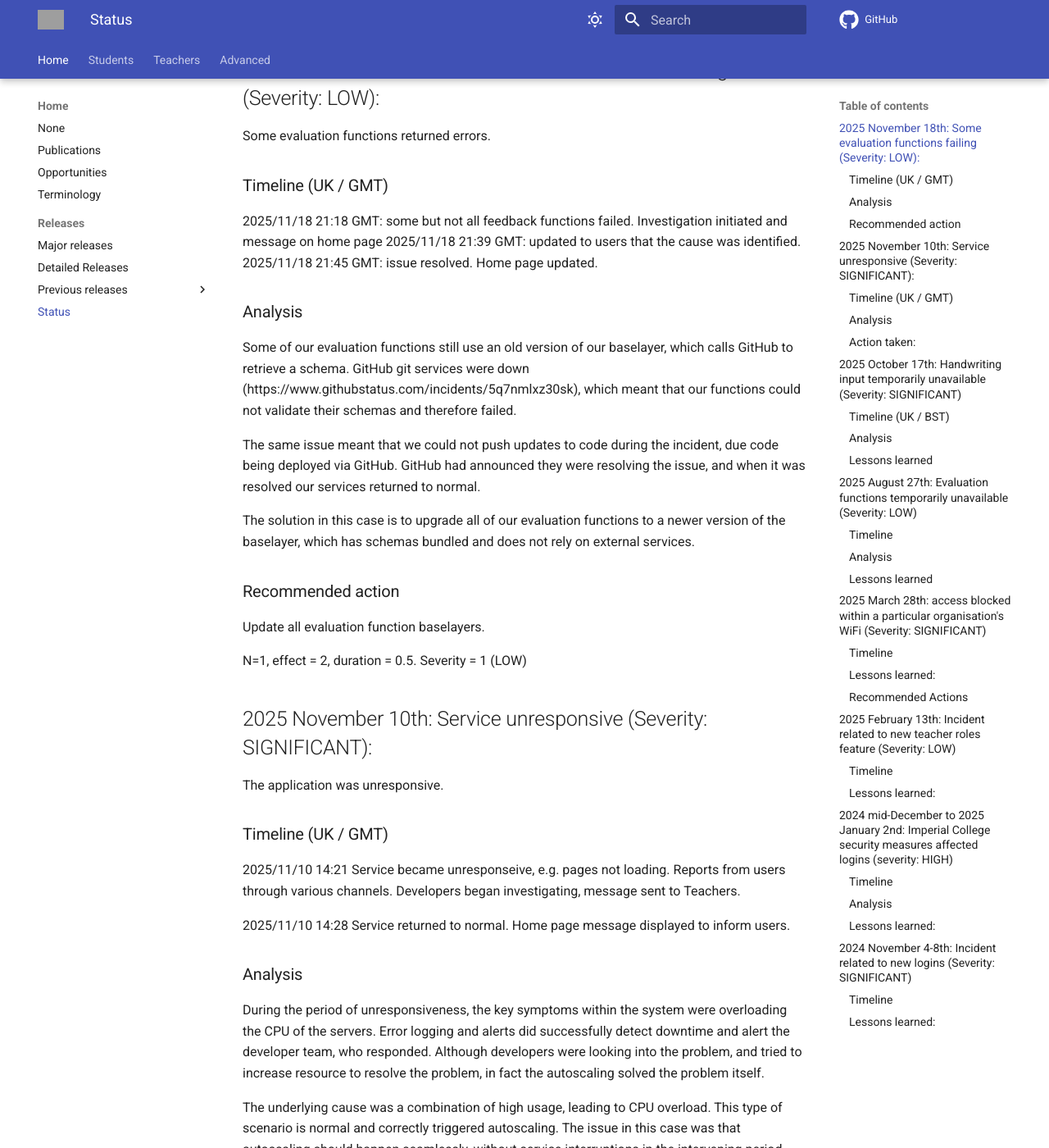
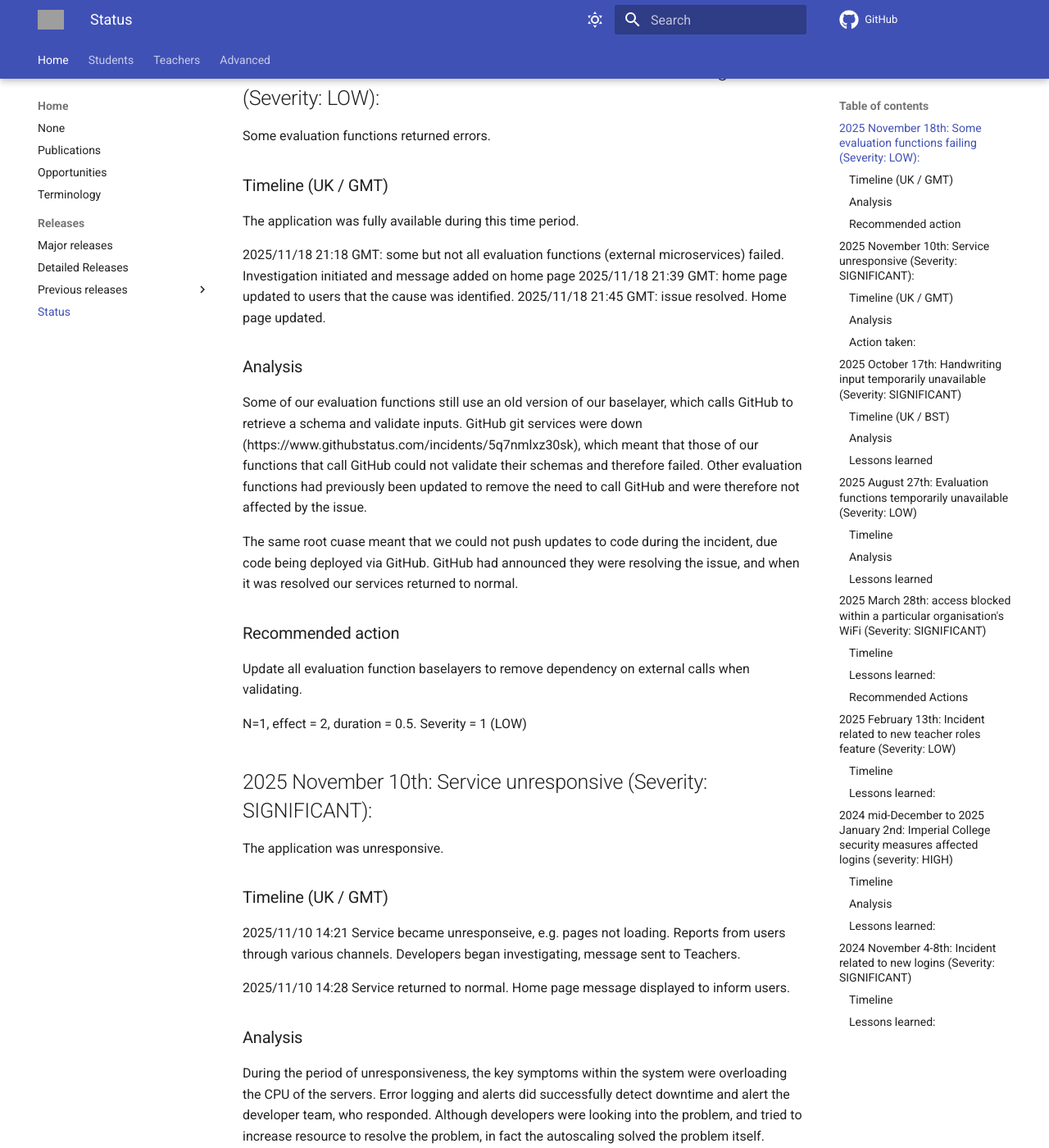
Before and after one commit to lambda-feedback/user-documentation, an MkDocs documentation site: the page built from docs/releases/status.md, in a window 1280 px wide and 1400 px high, scrolled down 687 px. Shown: the whole window at 82% size. Built offline with MkDocs 1.6.1 and Material for MkDocs 9.7.7, drawn with Linux system fonts in a browser that asks for light colours; comment, search, counter and statistics services are not loaded; grey boxes are pictures that could not be loaded.

Commit message:
Minor corrections

```diff
--- a/docs/releases/status.md
+++ b/docs/releases/status.md
@@ -22,21 +22,21 @@ Some evaluation functions returned errors.
 
 ### Timeline (UK / GMT)
 
-2025/11/18 21:18 GMT: some but not all feedback functions failed. Investigation initiated and message on home page
-2025/11/18 21:39 GMT: updated to users that the cause was identified.
+The application was fully available during this time period.
+
+2025/11/18 21:18 GMT: some but not all evaluation functions (external microservices) failed. Investigation initiated and message added on home page
+2025/11/18 21:39 GMT: home page updated to users that the cause was identified.
 2025/11/18 21:45 GMT: issue resolved. Home page updated.
 
 ### Analysis
 
-Some of our evaluation functions still use an old version of our baselayer, which calls GitHub to retrieve a schema. GitHub git services were down (https://www.githubstatus.com/incidents/5q7nmlxz30sk), which meant that our functions could not validate their schemas and therefore failed.
+Some of our evaluation functions still use an old version of our baselayer, which calls GitHub to retrieve a schema and validate inputs. GitHub git services were down (https://www.githubstatus.com/incidents/5q7nmlxz30sk), which meant that those of our functions that call GitHub could not validate their schemas and therefore failed. Other evaluation functions had previously been updated to remove the need to call GitHub and were therefore not affected by the issue.
 
-The same issue meant that we could not push updates to code during the incident, due code being deployed via GitHub.  GitHub had announced they were resolving the issue, and when it was resolved our services returned to normal.
-
-The solution in this case is to upgrade all of our evaluation functions to a newer version of the baselayer, which has schemas bundled and does not rely on external services.
+The same root cuase meant that we could not push updates to code during the incident, due code being deployed via GitHub.  GitHub had announced they were resolving the issue, and when it was resolved our services returned to normal.
 
 ### Recommended action
 
-Update all evaluation function baselayers.
+Update all evaluation function baselayers to remove dependency on external calls when validating.
 
 N=1, effect = 2, duration = 0.5. Severity = 1 (LOW)
 
```
